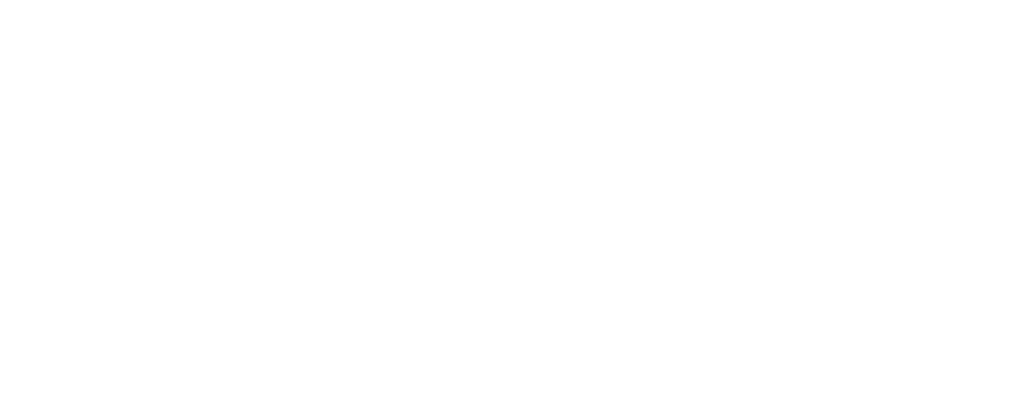
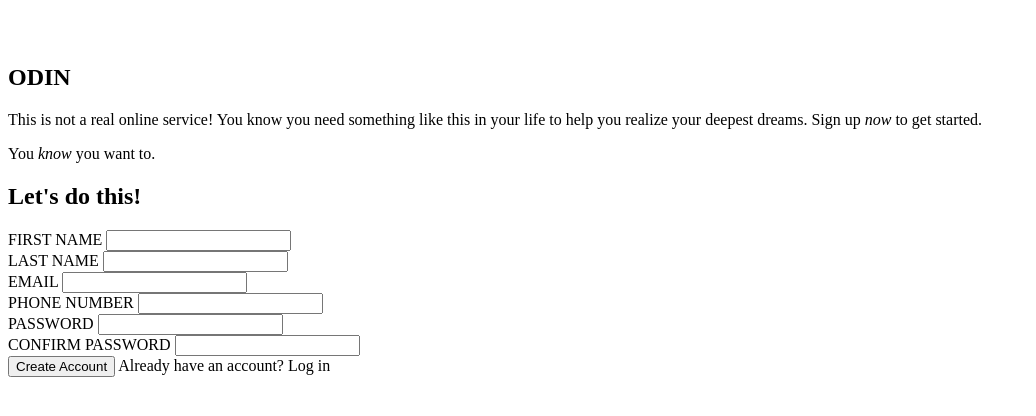
Before and after one commit to JacobDKnittle/sign-up-form, a plain HTML site: page index.html in a window 1280 px wide. Shown: the whole page, without its empty margins (0-1036 px from the left). Drawn offline with Linux system fonts and the light colour scheme.

Commit message:
Add sections and text content

```diff
--- a/index.html
+++ b/index.html
@@ -7,6 +7,51 @@
     <link rel="stylesheet" href="styles.css">
 </head>
 <body>
+    <section class="sidebar">
+        <img src="" alt="">
+        <div class="overlay">
+            <img src="" alt="">
+            <h1>ODIN</h1>
+        </div>
+    </section>
+    <section class="call-to-action">
+        <p>This is not a real online service! You know you need something like this in your life to help you realize your deepest dreams. Sign up <em>now</em> to get started.</p>
+        <span>You <em>know</em> you want to.</span>
+    </section>
 
+    <section class="form-section">
+        <h2>Let's do this!</h2>
+        <form action="">
+            <div>
+                <label for="fname">FIRST NAME</label>
+                <input type="text" id="fname" name="fname">
+            </div>
+
+            <div>
+                <label for="lname">LAST NAME</label>
+                <input type="text" id="lname" name="lname">
+            </div>
+            <div>
+                <label for="email">EMAIL</label>
+                <input type="email" id="email" name="email">
+            </div>
+            <div>
+                <label for="phone">PHONE NUMBER</label>
+                <input type="text" id="phone" name="phone">
+            </div>
+            <div>
+                <label for="password">PASSWORD</label>
+                <input type="password" name="password" id="password">
+            </div>
+            <div>
+                <label for="confirm-password">CONFIRM PASSWORD</label>
+                <input type="password" name="confirm-password" id="confirm-password">
+            </div>
+            </form>
+    </section>
+    <section class="create-account">
+        <button>Create Account</button>
+        <span>Already have an account? <span>Log in</span></span>
+    </section>
 </body>
 </html>
```
